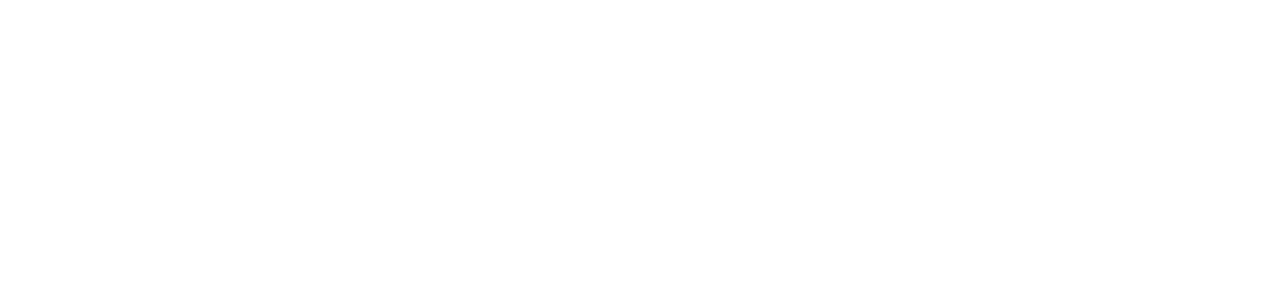
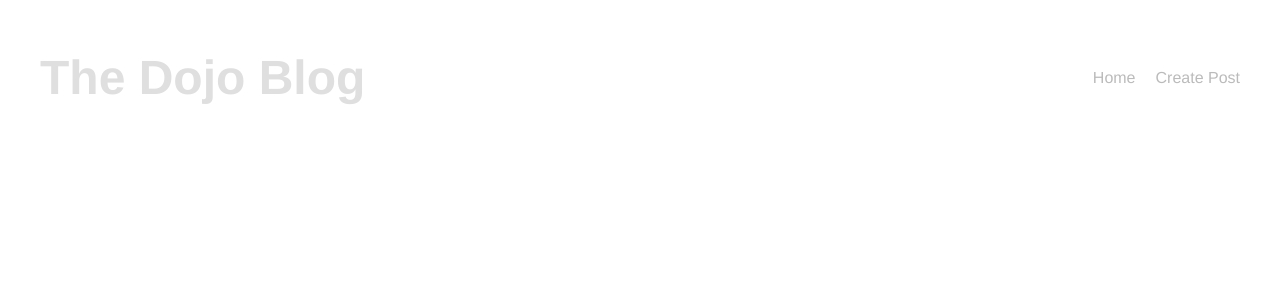
Before and after one commit to anthonygilbertt/vue-dojo-blog, a Vue app: page /tags/1 in a window 1280 px wide. Before the commit this address had no page. Shown: the top 300 px of the page. Built offline with nearby package versions, Linux system fonts and the light colour scheme.

Commit message:
86. Routing Recap & Navbar: Added a new Navbar component with <reouter-link>'s inside of it and added some styling

```diff
--- a/src/App.vue
+++ b/src/App.vue
@@ -1,6 +1,15 @@
 <template>
+  <Navbar />
   <router-view/>
 </template>
+
+<script>
+import Navbar from '@/components/Navbar.vue'
+export default {
+  components: { Navbar }
+
+}
+</script>
 
 <style>
 #app {
--- /dev/null
+++ b/src/components/Navbar.vue
@@ -0,0 +1,46 @@
+<template>
+<header>
+<h1>The Dojo Blog</h1>
+<nav>
+<router-link :to="{ name: 'Home' }">Home</router-link>
+<router-link :to="{ name: 'Create' }">Create Post</router-link>
+</nav>
+</header>
+</template>
+
+<script>
+export default {
+    name: 'Navbar',
+    components: {},
+    setup() {
+
+
+    return { }
+    }
+
+}
+</script>
+
+<style>
+  header {
+    display: flex;
+    justify-content: space-between;
+    align-items: center;
+    max-width: 1200px;
+    margin: 0 auto;
+    padding: 10px;
+  }
+  header h1 {
+    color: #dfdfdf;
+    font-size: 48px;
+  }
+  header a {
+    color: #bbb;
+    text-decoration: none;
+    margin-left: 20px;
+  }
+  header a.router-link-active {
+    color: #444;
+    font-weight: bold;
+  }
+</style>
```
